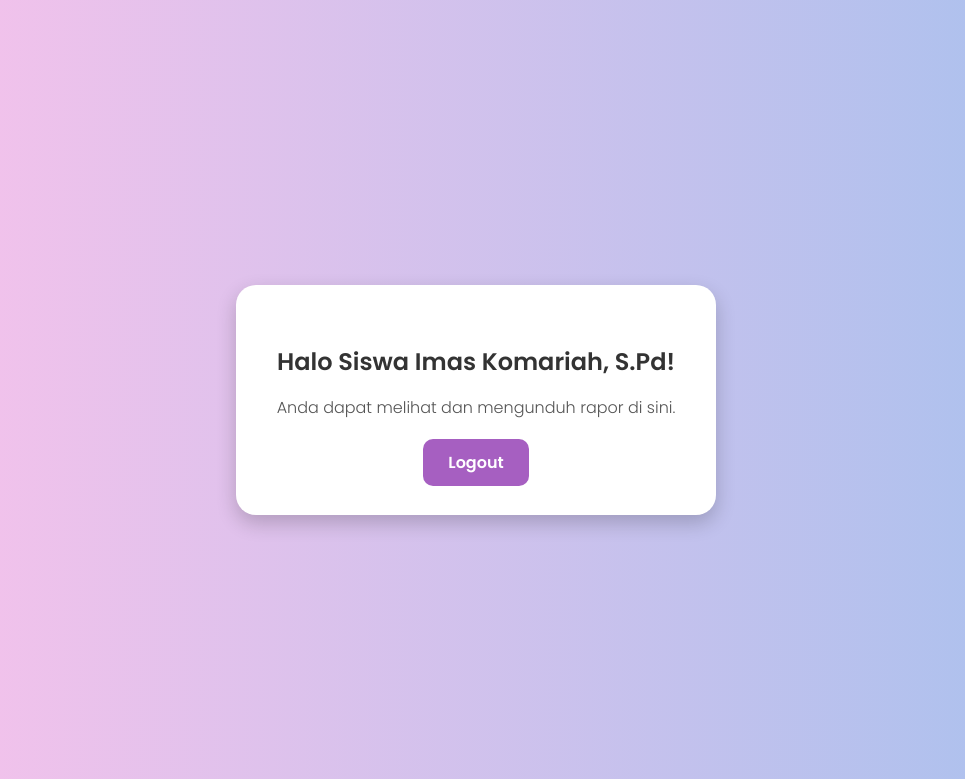
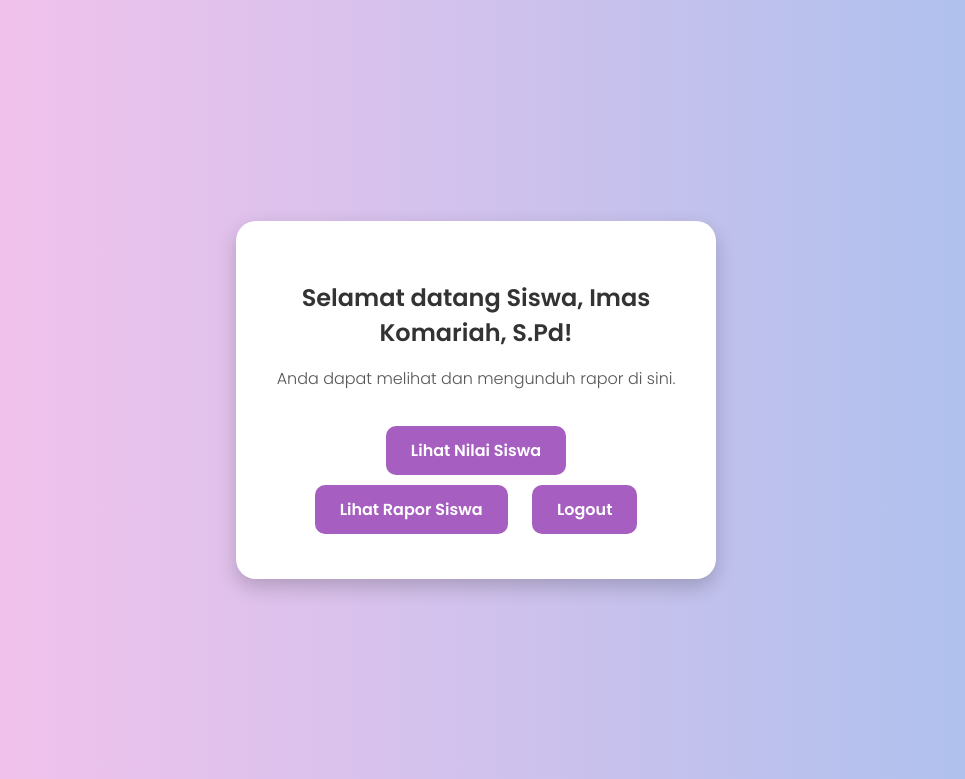
Before and after one commit to gabriel-ima/rapor_online, a PHP site: page /dashboard/siswa.php in a window 1280 px wide. Shown: the top 779 px of the page, without its empty margins (164-1129 px from the left). Run offline with PHP 8.4, Linux system fonts and the light colour scheme; a user stored in the database is signed in.

Commit message:
Update siswa.php

```diff
--- a/dashboard/siswa.php
+++ b/dashboard/siswa.php
@@ -42,25 +42,42 @@ if ($_SESSION["role"] != "siswa") {
             margin-bottom: 30px;
         }
 
-        a {
+        .menu a {
+            display: inline-block;
             text-decoration: none;
             background-color: #a65fc1;
             color: white;
             padding: 12px 25px;
             border-radius: 10px;
             font-weight: bold;
+            margin: 5px 10px;
         }
 
-        a:hover {
-            background-color: #944bb1;
+        .menu a:hover {
+            background-color:  #a65fc1;
+        }
+
+        .logout {
+            display: block;
+            margin-top: 30px;
+            background-color: #e74c3c;
+        }
+
+        .logout:hover {
+            background-color: #c0392b;
         }
     </style>
 </head>
 <body>
     <div class="dashboard">
-        <h2>Halo Siswa <?php echo $_SESSION["username"]; ?>!</h2>
+        <h2>Selamat datang Siswa, <?php echo $_SESSION["username"]; ?>!</h2>
         <p>Anda dapat melihat dan mengunduh rapor di sini.</p>
-        <a href="../index.php">Logout</a>
+
+        <div class="menu">
+            <a href="tabel_nilai_siswa.php">Lihat Nilai Siswa</a>
+            <a href="lihat_rapor_siswa.php">Lihat Rapor Siswa</a>
+            <a href="../index.php" class="logout">Logout</a>
+        </div>
     </div>
 </body>
 </html>
```
